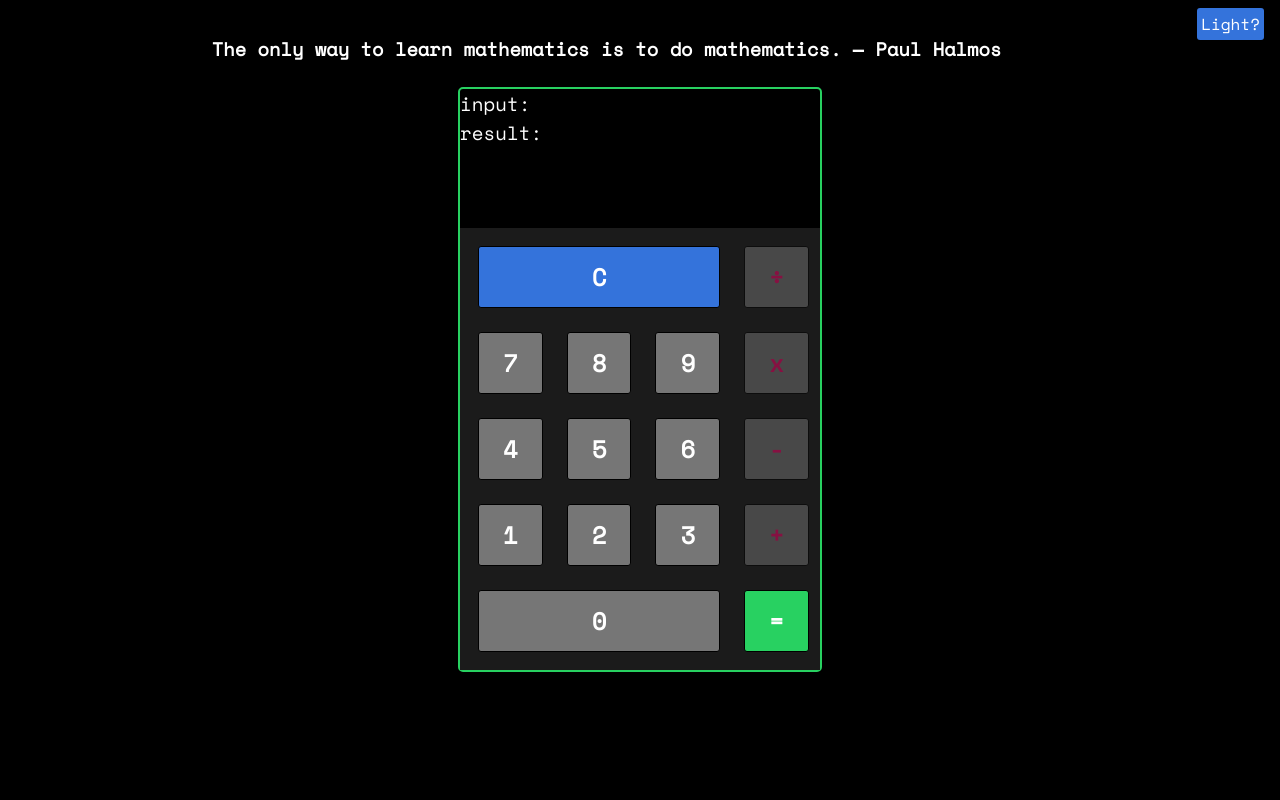
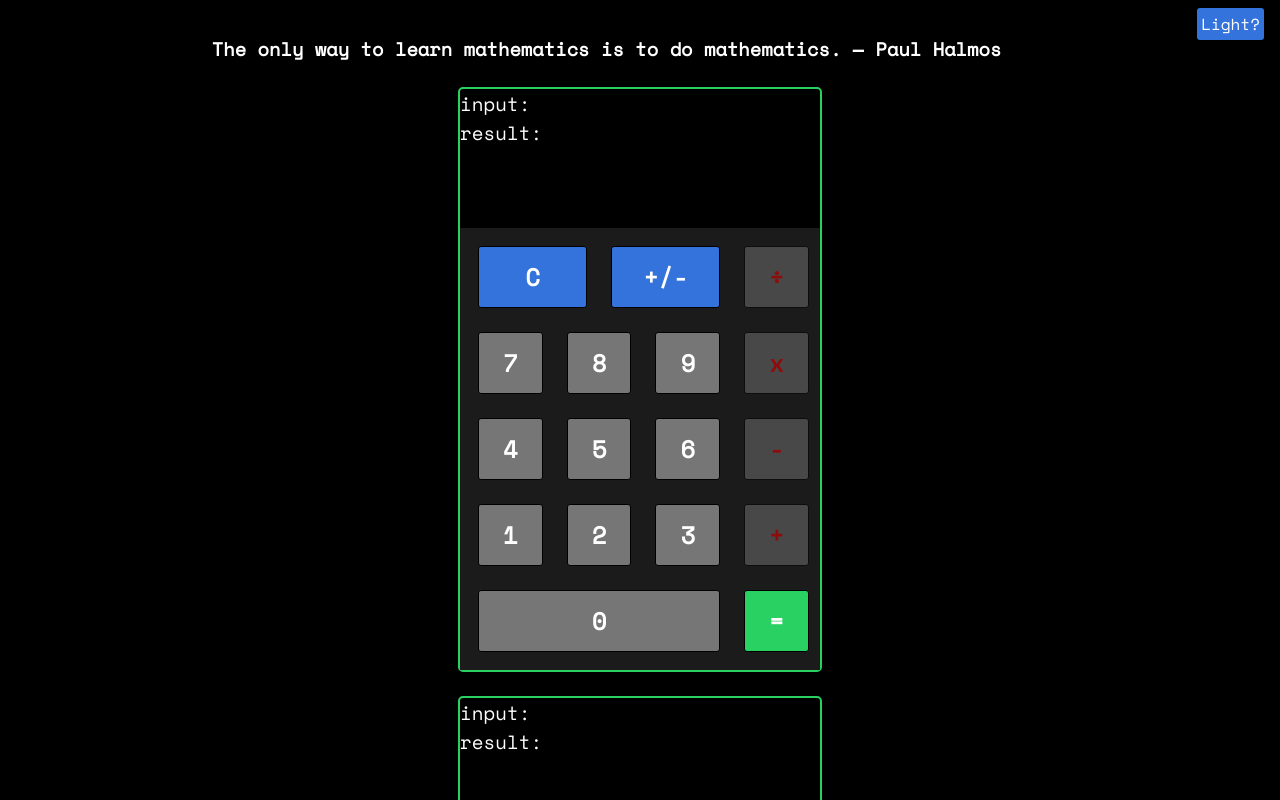
Before and after one commit to ethyl2/calculator, a React (Create React App) app: page / in a window 1280 px wide. Shown: the top 800 px of the page. Built offline with nearby package versions, Linux system fonts and the light colour scheme.

Commit message:
Adds a second calculator to experiment with adding additional features

```diff
--- a/src/App.css
+++ b/src/App.css
@@ -86,7 +86,7 @@ button:hover {
 }
 
 .disabled {
-  color: rgb(241, 8, 105);
+  color: red;
   pointer-events: none;
   opacity: 0.5;
 }
@@ -99,27 +99,46 @@ button:hover {
   background: #2ef370;
 }
 
+.right-side div.equal-button:active {
+  background: #02af3b;
+}
+
 .left-side {
   display: grid;
   grid-template-columns: 1fr;
   grid-template-rows: 1fr 3fr 1fr;
 }
 
-.clear-button {
+.top-buttons {
+  display: grid;
+  grid-template-columns: 1fr 1fr;
+}
+
+.clear-button,
+.toggle-negative {
   background: #3473db;
   margin: 0.5em;
   padding: 0.5em 1em;
   border-radius: 3px;
   border: 1px solid black;
+  transition: all 0.2s ease-in-out;
 }
 
-.clear-button:hover {
+.clear-button:hover,
+.toggle-negative:hover {
   background: #3a82f6;
+}
+
+.clear-button:active,
+.toggle-negative:hover {
+  transform: translateY(0.1em);
+  background: #034bc0;
 }
 
 .digit-buttons {
   display: grid;
   grid-template-columns: 1fr 1fr 1fr;
+  transition: all 0.2s ease-in-out;
 }
 
 .digit-buttons div,
@@ -138,6 +157,13 @@ button:hover {
   background: #c3c2c2;
 }
 
+.digit-buttons div:active,
+.right-side div:active,
+.zero-button:active {
+  background: #535252;
+  transform: translateY(0.1em);
+}
+
 @media (max-width: 500px) {
   .calculator-box {
     width: 10em;
--- a/src/App.js
+++ b/src/App.js
@@ -1,6 +1,7 @@
 import React from 'react';
 import useDarkMode from './hooks/useDarkMode';
 import Calculator from './components/Calculator';
+import Calculator2 from './components/Calculator2';
 import QuoteBox from './components/QuoteBox';
 import './App.css';
 
@@ -18,6 +19,7 @@ function App() {
       </button>
 
       <QuoteBox />
+      <Calculator2 />
       <Calculator />
     </div>
   );
--- /dev/null
+++ b/src/components/Calculator2.js
@@ -0,0 +1,200 @@
+import React, { useState, useEffect } from 'react';
+
+export default function Calculator2() {
+  const [topDisplay, setTopDisplay] = useState(0);
+  const [history, setHistory] = useState('');
+  const [result, setResult] = useState('');
+  const [input, setInput] = useState();
+  const [operator, setOperator] = useState();
+  const [prevWasOperator, setPrevWasOperator] = useState(true);
+
+  useEffect(() => {
+    setTopDisplay(result);
+    if (!result) {
+      setTopDisplay(input);
+    }
+  }, [result, input]);
+
+  const handleClear = () => {
+    setTopDisplay(0);
+    setResult(null);
+    setInput(null);
+    setOperator(null);
+    setHistory('');
+    setPrevWasOperator(true);
+  };
+
+  const handleClick = (e) => {
+    setPrevWasOperator(false);
+    const currentNum = e.target.id;
+
+    if (operator === 'calculate') {
+      setResult('');
+    }
+
+    setHistory((prevHistory) => prevHistory + currentNum.toString());
+    if (!input) {
+      setInput(currentNum);
+      setTopDisplay(currentNum);
+    } else {
+      const numString = input.toString() + currentNum.toString();
+      const newNum = Number(numString);
+      setInput(newNum);
+      setTopDisplay(newNum);
+    }
+  };
+
+  const handleOperatorClick = (e) => {
+    const operators = {
+      add: '+',
+      subtract: '-',
+      multiply: '*',
+      divide: '/',
+      calculate: '=',
+    };
+    const currentOperator = e.target.id;
+
+    if (!result) {
+      setResult(input);
+    } else {
+      if (operator === 'add') {
+        setResult(Number(input) + Number(result));
+      } else if (operator === 'subtract') {
+        setResult(Number(result) - Number(input));
+      } else if (operator === 'multiply') {
+        setResult(Number(result) * Number(input));
+      } else if (operator === 'divide') {
+        if (input !== '0') {
+          setResult(Number(result) / Number(input));
+        } else {
+          alert('No division by zero');
+          setTopDisplay(0);
+          setResult(null);
+          setInput(null);
+          setOperator(null);
+          setHistory('');
+          setPrevWasOperator(true);
+        }
+      }
+    }
+
+    if (currentOperator !== 'calculate') {
+      setPrevWasOperator(true);
+      if (!history) {
+        setHistory(result + operators[currentOperator]);
+      } else {
+        setHistory((prevHistory) => prevHistory + operators[currentOperator]);
+      }
+    } else {
+      setHistory('');
+      setTopDisplay(result);
+    }
+
+    setInput(null);
+    setOperator(currentOperator);
+  };
+
+  const toggleNegative = () => {
+    console.log('in toggle Negative');
+    if (input) {
+      setInput(-Number(input));
+
+      let historyCopy = history;
+
+      let regex = /[\+\-\\\*]/g,
+        result,
+        indices = [];
+      while ((result = regex.exec(historyCopy))) {
+        indices.push(result.index);
+      }
+      console.log(indices);
+      console.log(indices[indices.length - 1]);
+      const lastOperatorIndex = indices[indices.length - 1];
+      const leftHistory = historyCopy.slice(0, lastOperatorIndex + 1);
+      console.log(leftHistory);
+      let newHistory = '';
+      if (Number(input) > 0) {
+        newHistory = leftHistory + '-' + input.toString();
+        setHistory(newHistory);
+      } else {
+        newHistory = leftHistory + input.toString();
+      }
+      console.log(newHistory);
+    } else {
+      setResult(-Number(result));
+    }
+  };
+
+  return (
+    <div className="calculator-box">
+      <div className="input-display">input: {input}</div>
+      <div className="input-display">result: {result}</div>
+      <div className="history-display">{history}</div>
+      <div className="top-display">{topDisplay}</div>
+      <div className="buttons-area">
+        <div className="left-side">
+          <div className="top-buttons">
+            <div className="clear-button" onClick={handleClear}>
+              C
+            </div>
+            <div className="toggle-negative" onClick={toggleNegative}>
+              +/-
+            </div>
+          </div>
+          <div className="digit-buttons" onClick={handleClick}>
+            <div id="7">7</div>
+            <div id="8">8</div>
+            <div id="9">9</div>
+            <div id="4">4</div>
+            <div id="5">5</div>
+            <div id="6">6</div>
+            <div id="1">1</div>
+            <div id="2">2</div>
+            <div id="3">3</div>
+          </div>
+          <div className="zero-button" id="0" onClick={handleClick}>
+            0
+          </div>
+        </div>
+
+        <div className="right-side">
+          <div
+            id="divide"
+            onClick={(e) => !prevWasOperator && handleOperatorClick(e)}
+            className={prevWasOperator ? 'disabled' : 'enabled'}
+          >
+            ÷
+          </div>
+          <div
+            id="multiply"
+            onClick={(e) => !prevWasOperator && handleOperatorClick(e)}
+            className={prevWasOperator ? 'disabled' : 'enabled'}
+          >
+            x
+          </div>
+          <div
+            id="subtract"
+            onClick={(e) => !prevWasOperator && handleOperatorClick(e)}
+            className={prevWasOperator ? 'disabled' : 'enabled'}
+          >
+            -
+          </div>
+          <div
+            id="add"
+            onClick={(e) => !prevWasOperator && handleOperatorClick(e)}
+            className={prevWasOperator ? 'disabled' : 'enabled'}
+          >
+            +
+          </div>
+          <div
+            id="calculate"
+            onClick={handleOperatorClick}
+            className="equal-button"
+          >
+            =
+          </div>
+        </div>
+      </div>
+    </div>
+  );
+}
```
